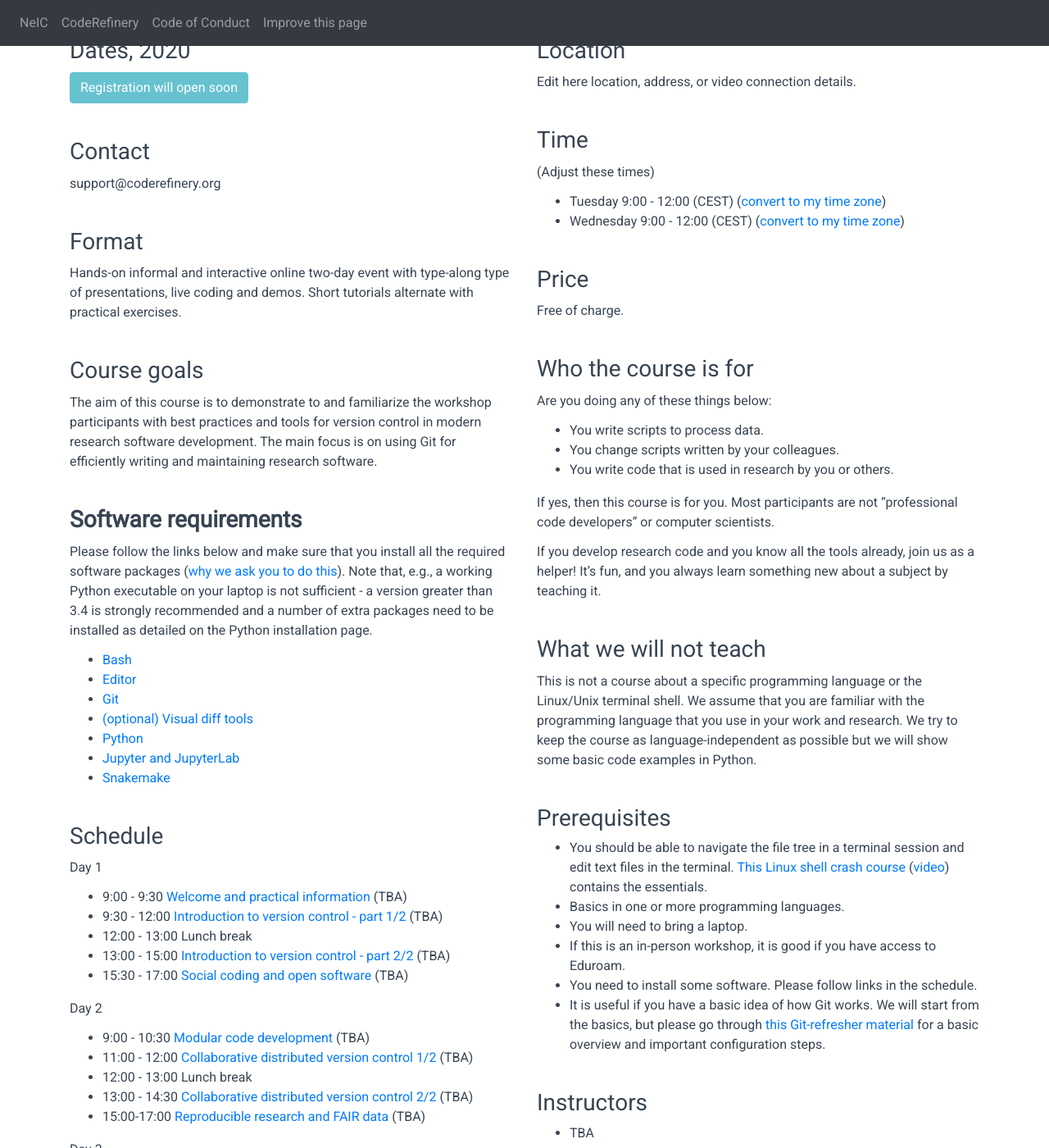
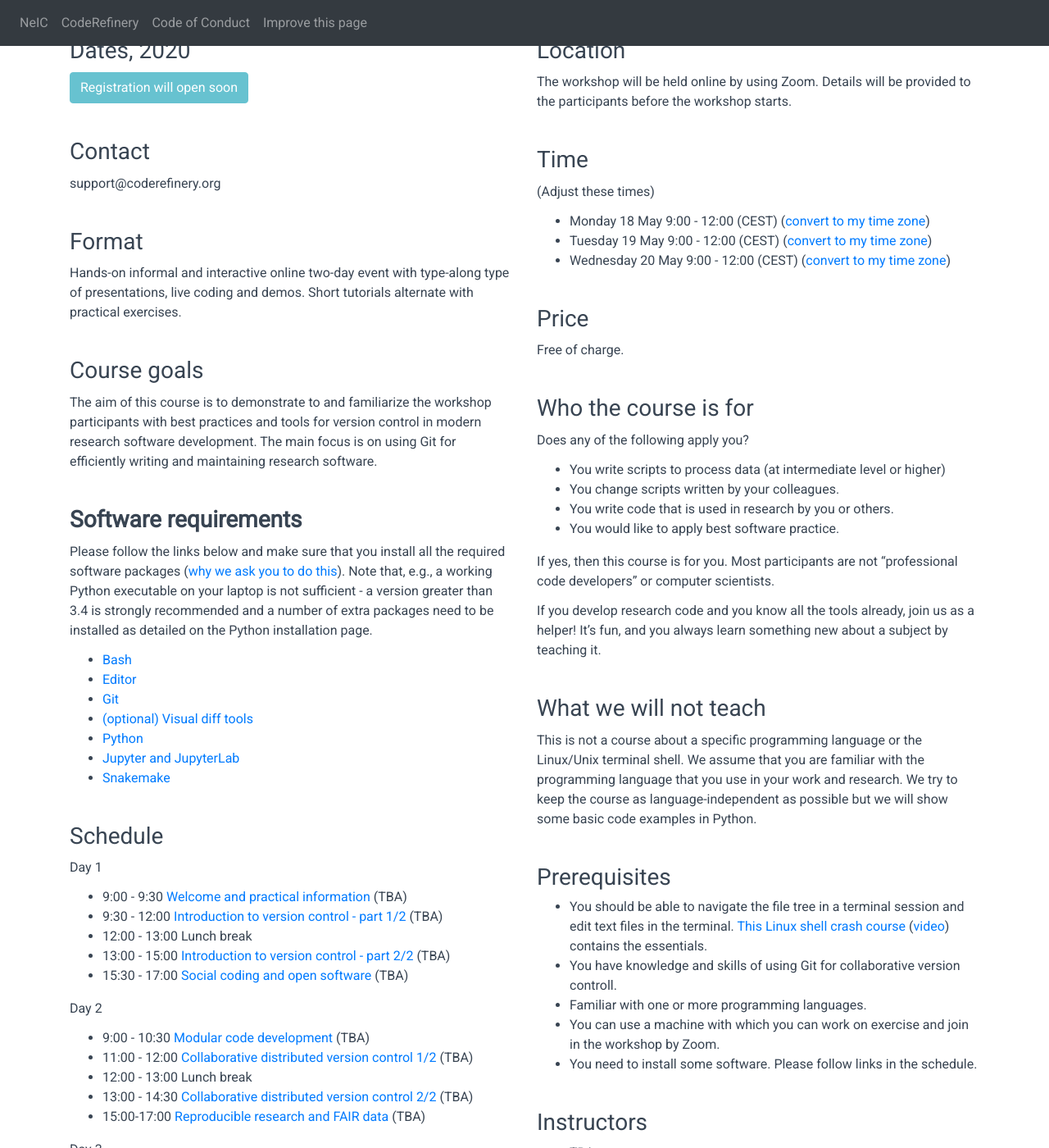
Before and after one commit to coderefinery/2020-05-18-online, a Jekyll site: the page built from index.md, in a window 1280 px wide and 1400 px high, scrolled down 249 px. Shown: the whole window at 82% size. Built offline with Jekyll 4.4.1, drawn with Linux system fonts in a browser that asks for light colours; comment, search, counter and statistics services are not loaded.

Commit message:
Location, time, who the course is for, prerequisit
Updated information regarding the themes above.
Specified target user based on advice given on Zulip chat (not for novice) as well as prerequisite of knowing Git.
Removed information about introduction of Git.
Adjustment of prerequisite regarding a machine to use for the workshop.

```diff
--- a/right_column.md
+++ b/right_column.md
@@ -2,17 +2,20 @@
 
 ### Location
 
-Edit here location, address, or video connection details.
+The workshop will be held online by using Zoom.
+Details will be provided to the participants before the workshop starts.
 
 
 ### Time
 
 (Adjust these times)
 
-- Tuesday 9:00 - 12:00 (CEST)
-  ([convert to my time zone](https://www.timeanddate.com/worldclock/fixedtime.html?msg=CodeRefinery-workshop&iso=20200407T07&ah=3))
-- Wednesday 9:00 - 12:00 (CEST)
-  ([convert to my time zone](https://www.timeanddate.com/worldclock/fixedtime.html?msg=CodeRefinery-workshop&iso=20200408T07&ah=3))
+- Monday 18 May 9:00 - 12:00 (CEST)
+  ([convert to my time zone](https://www.timeanddate.com/worldclock/fixedtime.html?msg=CodeRefinery+workshop&iso=20200518T09&p1=187&ah=3))
+- Tuesday 19 May 9:00 - 12:00 (CEST)
+  ([convert to my time zone](https://www.timeanddate.com/worldclock/fixedtime.html?msg=CodeRefinery-workshop&iso=20200519T09&p1=187&ah=3))
+- Wednesday 20 May 9:00 - 12:00 (CEST)
+  ([convert to my time zone](https://www.timeanddate.com/worldclock/fixedtime.html?msg=CodeRefinery-workshop&iso=20200520T09&p1=187&ah=3))
 
 
 ### Price
@@ -22,10 +25,11 @@ Free of charge.
 
 ### Who the course is for
 
-Are you doing any of these things below:
-- You write scripts to process data.
+Does any of the following apply you?
+- You write scripts to process data (at intermediate level or higher)
 - You change scripts written by your colleagues.
 - You write code that is used in research by you or others.
+- You would like to apply best software practice.
 
 If yes, then this course is for you.  Most participants are not
 "professional code developers" or computer scientists.
@@ -51,15 +55,10 @@ Python.
   [This Linux shell crash course](https://scicomp.aalto.fi/scicomp/shell.html)
   ([video](https://youtu.be/56p6xX0aToI))
   contains the essentials.
-- Basics in one or more programming languages.
-- You will need to bring a laptop.
-- If this is an in-person workshop, it is good if you have access to Eduroam.
+- You have knowledge and skills of using Git for collaborative version controll.
+- Familiar with one or more programming languages.
+- You can use a machine with which you can work on exercise and join in the workshop by Zoom.
 - You need to install some software. Please follow links in the schedule.
-- It is useful if you have a basic idea of how Git works. We will start from
-  the basics, but please go through
-  [this Git-refresher material](https://coderefinery.github.io/git-refresher/)
-  for a basic overview and important configuration steps.
-
 
 ### Instructors
 
```
